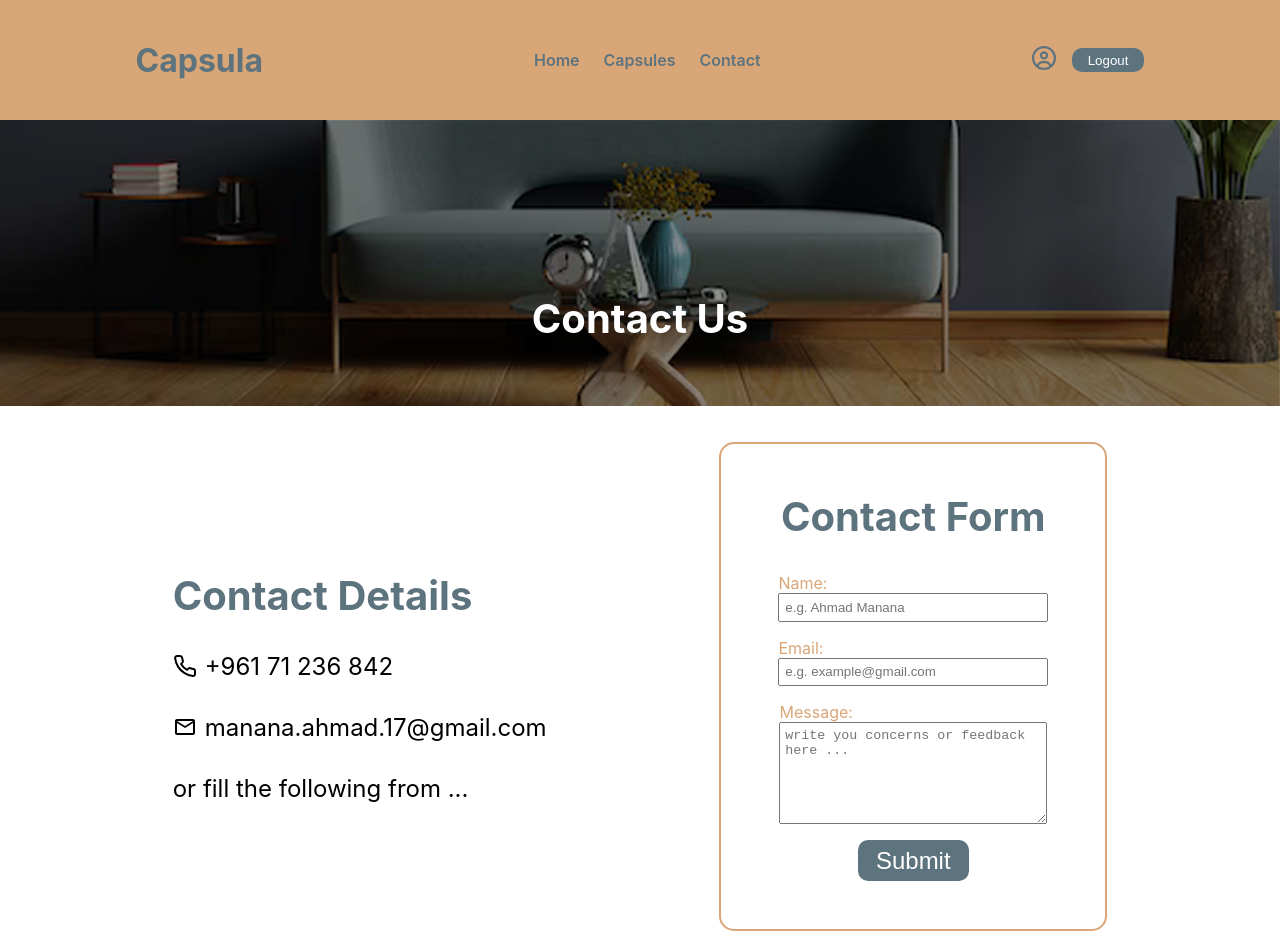
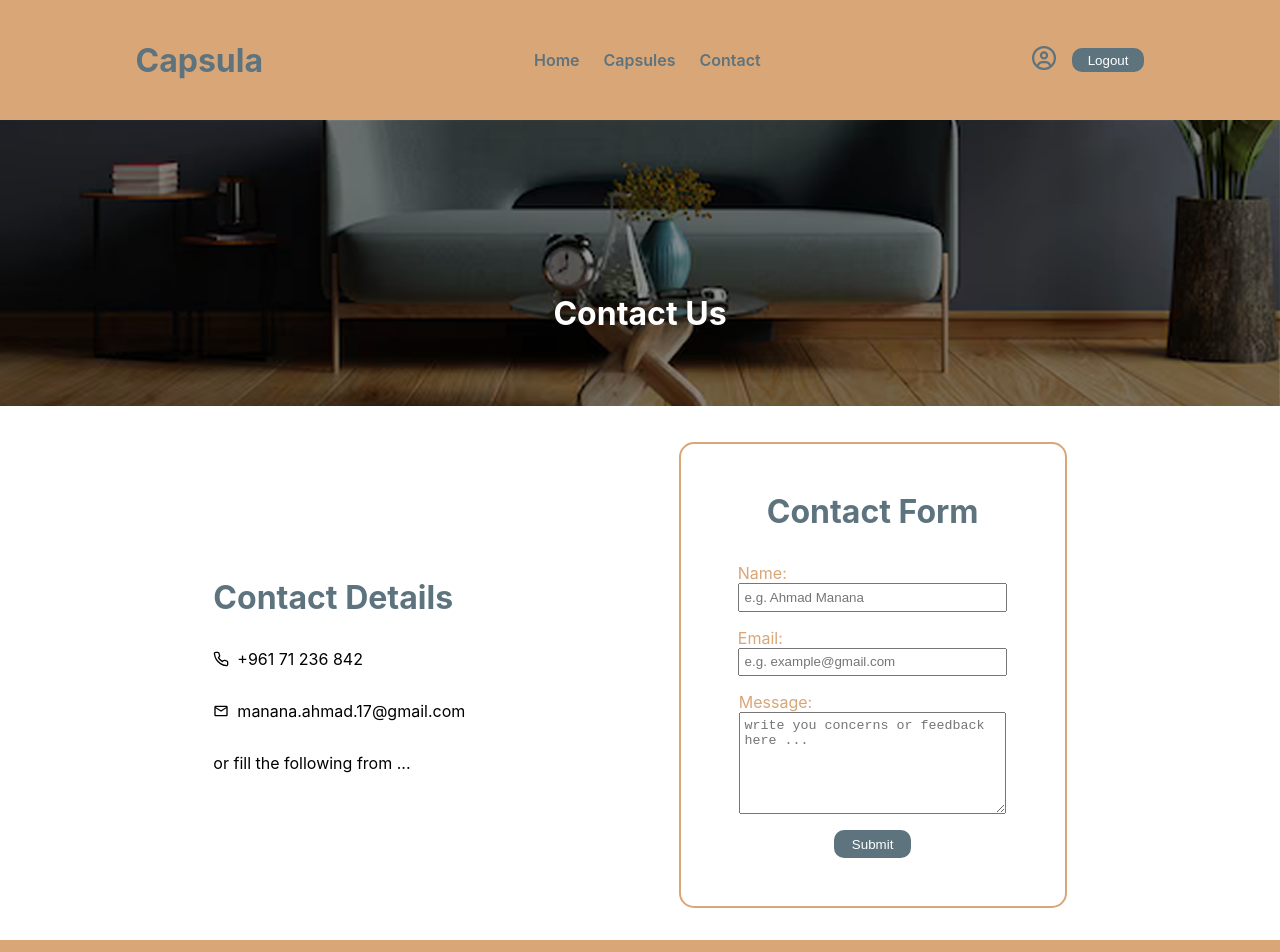
Before and after one commit to TheManana11/time-capsule, a React (Create React App) app in the folder time-capsule-client/: page /contact in a window 1280 px wide. Shown: the top 952 px of the page. Built offline with nearby package versions, Linux system fonts and the light colour scheme.

Commit message:
Fixed the sizes problem in the frontend

```diff
--- a/time-capsule-client/src/components/Header/Header.css
+++ b/time-capsule-client/src/components/Header/Header.css
@@ -113,6 +113,7 @@
     justify-content: center;
     flex-direction: column;
     gap: 1rem;
+    z-index: 1;
 }
 
 .mobile-link:hover{
--- a/time-capsule-client/src/components/Login-Signup/login-signup.css
+++ b/time-capsule-client/src/components/Login-Signup/login-signup.css
@@ -16,9 +16,8 @@
   }
 
   .login-body > h1 {
-    margin-bottom: 3rem;
+    margin-bottom: 2rem;
     color: #5d737e;
-    font-size: 2.5rem;
   }
 
   .login-form {
@@ -65,7 +64,6 @@
   }
 
   .login-form > button {
-    font-size: 1.2rem;
     padding: 0.5rem;
     background-color: #5d737e;
     border: 1px solid #5d737e;
--- a/time-capsule-client/src/pages/Auth/Auth.css
+++ b/time-capsule-client/src/pages/Auth/Auth.css
@@ -47,11 +47,9 @@
     transition: transform 1.2s cubic-bezier(0.68, -0.55, 0.27, 1.55);
   }
   .auth-img > h1 {
-    font-size: 2.5rem;
     color: #5d737e;
   }
   .auth-img > p {
-    font-size: 1.5rem;
     max-width: 60%;
     color: #2e2e2e;
   }
@@ -72,7 +70,6 @@
         font-size: 14px;
     }
      .auth-img > p {
-    font-size: 1.5rem;
     max-width: 90%;
   }
   }
--- a/time-capsule-client/src/pages/Contact/Contact.css
+++ b/time-capsule-client/src/pages/Contact/Contact.css
@@ -16,7 +16,6 @@
   top: 60%;
   left: 50%;
   transform: translateX(-50%);
-  font-size: 2.5rem;
 }
 
 .contact-content {
@@ -34,13 +33,11 @@
 }
 .contact-details > h1 {
   color: #5d737e;
-  font-size: 2.5rem;
 }
 .contact-details > p {
   display: flex;
   align-items: center;
   gap: 0.5rem;
-  font-size: 1.5rem;
 }
 
 .contactUs-form {
@@ -57,7 +54,6 @@
 }
 .contactUs-form > h1 {
   color: #5d737e;
-  font-size: 2.5rem;
 }
 
 .contact-form {
@@ -94,7 +90,6 @@
   color: white;
   border-radius: 10px;
   transition: all ease-in-out 0.5s;
-  font-size: 1.5rem;
 }
 .contact-form > button:hover {
   border: 2px solid #d9a678;
--- a/time-capsule-client/src/pages/Home/Home.css
+++ b/time-capsule-client/src/pages/Home/Home.css
@@ -23,7 +23,6 @@
     gap: 3rem;
     padding-left: 5rem;
 
-    font-size: 1.5rem;
     color: #5D737E;
 }
 
@@ -90,11 +89,6 @@
 
 .home-sections-head > h1{
     color: #5D737E;
-    font-size: 2.5rem;
-}
-
-.home-sections-content > p, .mission > p, .vision > p{
-    font-size: 1.5rem;
 }
 
 
@@ -141,7 +135,6 @@
     padding-left: 0;
     padding: 0 2rem;
 
-    font-size: 1.5rem;
     color: #5D737E;
 }
 
```
